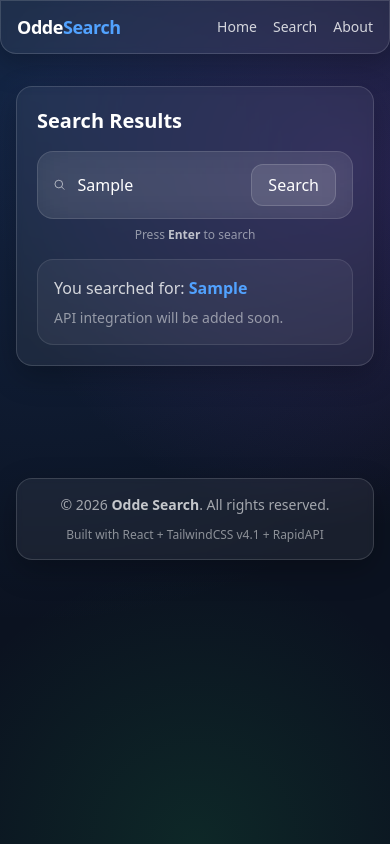
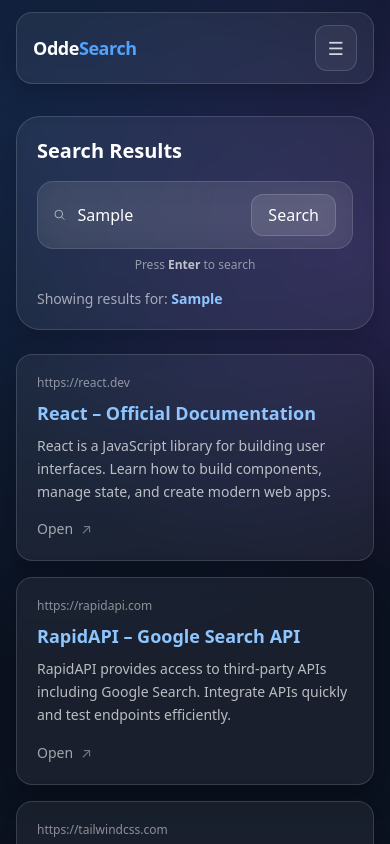
Before and after one commit to thenameisadityyaa/odde-search, a React (Vite) app: page /search in a window 390 px wide. Both pictures are taken after typing "Sample" into the empty fields and a click on the button "Search". Shown: the top 844 px of the page. Built offline with nearby package versions, Linux system fonts and the light colour scheme.

Commit message:
Day 3: Added responsive liquid-glass mobile navbar

```diff
--- /dev/null
+++ b/src/components/EmptyState.jsx
@@ -0,0 +1,9 @@
+export default function EmptyState({ title, message }) {
+  return (
+    <div className="glass rounded-2xl p-6 text-center">
+      <div className="text-4xl">🔎</div>
+      <h3 className="mt-3 text-lg font-semibold">{title}</h3>
+      <p className="mt-2 text-sm text-white/60">{message}</p>
+    </div>
+  );
+}
--- /dev/null
+++ b/src/components/ErrorState.jsx
@@ -0,0 +1,11 @@
+export default function ErrorState({ message = "Something went wrong." }) {
+  return (
+    <div className="glass rounded-2xl p-6 text-center border border-red-500/30">
+      <div className="text-4xl">⚠️</div>
+      <h3 className="mt-3 text-lg font-semibold text-red-300">
+        Unable to load results
+      </h3>
+      <p className="mt-2 text-sm text-white/60">{message}</p>
+    </div>
+  );
+}
--- a/src/components/Navbar.jsx
+++ b/src/components/Navbar.jsx
@@ -1,29 +1,81 @@
-import { Link } from "react-router-dom";
+import { useState } from "react";
+import { Link, NavLink } from "react-router-dom";
 
 export default function Navbar() {
+  const [open, setOpen] = useState(false);
+
+  const navClass = ({ isActive }) =>
+    `px-3 py-2 rounded-xl transition ${
+      isActive
+        ? "bg-white/10 text-white"
+        : "text-white/75 hover:text-white hover:bg-white/5"
+    }`;
+
   return (
     <header className="sticky top-0 z-50">
-      <nav className="glass mx-auto max-w-6xl px-4 py-3 rounded-b-2xl">
-        <div className="flex items-center justify-between">
+      <nav className="mx-auto max-w-6xl px-4 pt-3">
+        <div className="glass rounded-2xl px-4 py-3 flex items-center justify-between">
+          {/* Brand */}
           <Link
             to="/"
             className="text-lg sm:text-xl font-bold tracking-tight"
+            onClick={() => setOpen(false)}
           >
             Odde<span className="text-blue-400">Search</span>
           </Link>
 
-          <div className="flex items-center gap-4 text-sm font-medium text-white/80">
-            <Link className="hover:text-white" to="/">
+          {/* Desktop menu */}
+          <div className="hidden sm:flex items-center gap-2 text-sm font-medium">
+            <NavLink to="/" className={navClass}>
               Home
-            </Link>
-            <Link className="hover:text-white" to="/search">
+            </NavLink>
+            <NavLink to="/search" className={navClass}>
               Search
-            </Link>
-            <Link className="hover:text-white" to="/about">
+            </NavLink>
+            <NavLink to="/about" className={navClass}>
               About
-            </Link>
+            </NavLink>
           </div>
+
+          {/* Mobile button */}
+          <button
+            onClick={() => setOpen((p) => !p)}
+            className="sm:hidden rounded-xl border border-white/15 bg-white/5 px-3 py-2 text-white/80 hover:bg-white/10 active:scale-95"
+            aria-label="Toggle menu"
+            aria-expanded={open}
+          >
+            {open ? (
+              <span className="text-lg">✕</span>
+            ) : (
+              <span className="text-lg">☰</span>
+            )}
+          </button>
         </div>
+
+        {/* Mobile dropdown */}
+        {open && (
+          <div className="sm:hidden mt-3 glass rounded-2xl p-3 animate-[fadeDown_200ms_ease-out]">
+            <div className="flex flex-col gap-2 text-sm font-medium">
+              <NavLink to="/" className={navClass} onClick={() => setOpen(false)}>
+                Home
+              </NavLink>
+              <NavLink
+                to="/search"
+                className={navClass}
+                onClick={() => setOpen(false)}
+              >
+                Search
+              </NavLink>
+              <NavLink
+                to="/about"
+                className={navClass}
+                onClick={() => setOpen(false)}
+              >
+                About
+              </NavLink>
+            </div>
+          </div>
+        )}
       </nav>
     </header>
   );
--- /dev/null
+++ b/src/components/ResultCard.jsx
@@ -0,0 +1,22 @@
+export default function ResultCard({ title, link, snippet }) {
+  return (
+    <a
+      href={link}
+      target="_blank"
+      rel="noreferrer"
+      className="block glass rounded-2xl p-5 hover:-translate-y-1 hover:shadow-2xl"
+    >
+      <p className="text-xs text-white/50 break-all">{link}</p>
+
+      <h3 className="mt-2 text-lg sm:text-xl font-semibold text-blue-300">
+        {title}
+      </h3>
+
+      <p className="mt-2 text-sm text-white/70 leading-relaxed">{snippet}</p>
+
+      <div className="mt-4 inline-flex items-center gap-2 text-sm text-white/60">
+        Open <span className="text-white/40">↗</span>
+      </div>
+    </a>
+  );
+}
--- /dev/null
+++ b/src/components/ResultsSkeleton.jsx
@@ -0,0 +1,20 @@
+export default function ResultsSkeleton({ count = 6 }) {
+  return (
+    <div className="grid gap-4">
+      {Array.from({ length: count }).map((_, i) => (
+        <div
+          key={i}
+          className="glass shimmer rounded-2xl p-5"
+        >
+          <div className="h-3 w-2/3 rounded bg-white/10" />
+          <div className="mt-3 h-5 w-1/2 rounded bg-white/10" />
+          <div className="mt-4 space-y-2">
+            <div className="h-3 w-full rounded bg-white/10" />
+            <div className="h-3 w-5/6 rounded bg-white/10" />
+            <div className="h-3 w-4/6 rounded bg-white/10" />
+          </div>
+        </div>
+      ))}
+    </div>
+  );
+}
--- a/src/index.css
+++ b/src/index.css
@@ -93,3 +93,43 @@ body {
   will-change: transform;
   pointer-events: none;
 }
+
+/* ===== Shimmer loading effect ===== */
+@keyframes shimmer {
+  0% {
+    transform: translateX(-60%);
+  }
+  100% {
+    transform: translateX(160%);
+  }
+}
+
+.shimmer {
+  position: relative;
+  overflow: hidden;
+}
+
+.shimmer::after {
+  content: "";
+  position: absolute;
+  inset: 0;
+  transform: translateX(-60%);
+  background: linear-gradient(
+    90deg,
+    rgba(255, 255, 255, 0) 0%,
+    rgba(255, 255, 255, 0.12) 50%,
+    rgba(255, 255, 255, 0) 100%
+  );
+  animation: shimmer 1.3s infinite;
+}
+
+@keyframes fadeDown {
+  0% {
+    opacity: 0;
+    transform: translateY(-8px);
+  }
+  100% {
+    opacity: 1;
+    transform: translateY(0);
+  }
+}
--- a/src/pages/SearchResults.jsx
+++ b/src/pages/SearchResults.jsx
@@ -1,13 +1,68 @@
+import { useEffect, useState } from "react";
 import { useSearchParams } from "react-router-dom";
 import SearchBar from "../components/SearchBar";
+import ResultCard from "../components/ResultCard";
+import ResultsSkeleton from "../components/ResultsSkeleton";
+import EmptyState from "../components/EmptyState";
+import ErrorState from "../components/ErrorState";
+
+const MOCK_RESULTS = [
+  {
+    title: "React – Official Documentation",
+    link: "https://react.dev",
+    snippet:
+      "React is a JavaScript library for building user interfaces. Learn how to build components, manage state, and create modern web apps.",
+  },
+  {
+    title: "RapidAPI – Google Search API",
+    link: "https://rapidapi.com",
+    snippet:
+      "RapidAPI provides access to third-party APIs including Google Search. Integrate APIs quickly and test endpoints efficiently.",
+  },
+  {
+    title: "Tailwind CSS v4 – Utility-First Styling",
+    link: "https://tailwindcss.com",
+    snippet:
+      "Tailwind CSS helps you build modern websites faster with utility classes and a clean design system approach.",
+  },
+];
 
 export default function SearchResults() {
   const [params] = useSearchParams();
   const query = params.get("q");
 
+  // simulate API lifecycle
+  const [loading, setLoading] = useState(false);
+  const [error, setError] = useState("");
+  const [results, setResults] = useState([]);
+
+  useEffect(() => {
+    if (!query) return;
+
+    setLoading(true);
+    setError("");
+    setResults([]);
+
+    // simulate network delay (premium feel)
+    const timer = setTimeout(() => {
+      // if query has "error" show error
+      if (query.toLowerCase().includes("error")) {
+        setError("API failure simulation: please try again.");
+        setLoading(false);
+        return;
+      }
+
+      setResults(MOCK_RESULTS);
+      setLoading(false);
+    }, 900);
+
+    return () => clearTimeout(timer);
+  }, [query]);
+
   return (
     <div className="max-w-6xl mx-auto px-4 py-8">
-      <div className="glass rounded-2xl p-5 sm:p-6">
+      {/* Header Area */}
+      <div className="glass rounded-3xl p-5 sm:p-7">
         <div className="flex flex-col gap-4">
           <h1 className="text-xl sm:text-2xl font-bold">
             Search Results
@@ -15,18 +70,43 @@ export default function SearchResults() {
 
           <SearchBar size="md" />
 
-          <div className="rounded-2xl border border-white/10 bg-white/5 p-4">
-            <p className="text-white/80">
-              You searched for:{" "}
-              <span className="font-semibold text-blue-400">
-                {query || "Nothing"}
-              </span>
+          {query && (
+            <p className="text-sm text-white/60">
+              Showing results for:{" "}
+              <span className="text-blue-300 font-semibold">{query}</span>
             </p>
-            <p className="mt-2 text-sm text-white/50">
-              API integration will be added soon.
-            </p>
+          )}
+        </div>
+      </div>
+
+      {/* Results Area */}
+      <div className="mt-6">
+        {!query ? (
+          <EmptyState
+            title="Start searching"
+            message="Enter something in the search bar to see results."
+          />
+        ) : loading ? (
+          <ResultsSkeleton count={6} />
+        ) : error ? (
+          <ErrorState message={error} />
+        ) : results.length === 0 ? (
+          <EmptyState
+            title="No results found"
+            message="Try searching with different keywords."
+          />
+        ) : (
+          <div className="grid gap-4">
+            {results.map((r, idx) => (
+              <ResultCard
+                key={idx}
+                title={r.title}
+                link={r.link}
+                snippet={r.snippet}
+              />
+            ))}
           </div>
-        </div>
+        )}
       </div>
     </div>
   );
```
